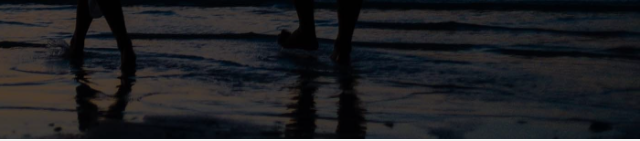
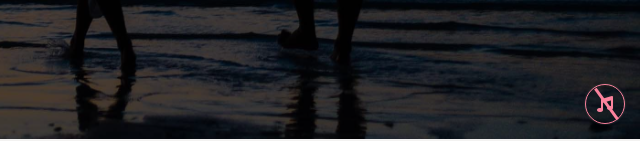
Before and after one commit to EkoSusant/undangan-nikahan, a plain HTML site: page index.html in a window 1280 px wide. Shown: the part 661-802 px from the top of the page, 640-1280 px from the left. Drawn offline with Linux system fonts and the light colour scheme.

Commit message:
audia add

```diff
--- a/css/skins/light-blue.css
+++ b/css/skins/light-blue.css
@@ -1,4 +1,5 @@
 /*  light-blue  */
+.fa-music,
 .preloader .loader i,
 .btn-1:hover,
 .people-section .people-item-inner .social-links a i,
@@ -14,7 +15,7 @@ body.dark .header .nav ul li a:hover,
 .header .nav ul li a:hover {
   color: #3e99f4;
 }
-
+.fa-music,
 .btn-1,
 .people-section .people-item-inner .social-links a i,
 .event-section .event-item-inner:before,
@@ -25,8 +26,8 @@ body.dark .header .nav ul li a:hover,
 .preloader .loader:before {
   border-right-color: #3e99f4;
 }
-
-.setting .s-toggle-btn,/* wrong toggle */
+.fa-music.pause:after,
+.setting .s-toggle-btn,
 .btn-1,
 .rsvp-section,
 .people-section .people-item-inner .social-links a:hover i,
--- a/css/skins/light-green.css
+++ b/css/skins/light-green.css
@@ -1,4 +1,5 @@
 /*  light-green  */
+.fa-music,
 .preloader .loader i,
 .btn-1:hover,
 .people-section .people-item-inner .social-links a i,
@@ -14,7 +15,7 @@ body.dark .header .nav ul li a:hover,
 .header .nav ul li a:hover {
   color: #0dcebd;
 }
-
+.fa-music,
 .btn-1,
 .people-section .people-item-inner .social-links a i,
 .event-section .event-item-inner:before,
@@ -25,7 +26,7 @@ body.dark .header .nav ul li a:hover,
 .preloader .loader:before {
   border-right-color: #0dcebd;
 }
-
+.fa-music.pause:after,
 .setting .s-toggle-btn,
 .btn-1,
 .rsvp-section,
--- a/css/skins/pink.css
+++ b/css/skins/pink.css
@@ -1,4 +1,5 @@
 /*  pink color style    */
+.fa-music,
 .preloader .loader i,
 .btn-1:hover,
 .people-section .people-item-inner .social-links a i,
@@ -14,7 +15,7 @@ body.dark .header .nav ul li a:hover,
 .header .nav ul li a:hover {
   color: #fb839e;
 }
-
+.fa-music,
 .btn-1,
 .people-section .people-item-inner .social-links a i,
 .event-section .event-item-inner:before,
@@ -25,6 +26,7 @@ body.dark .header .nav ul li a:hover,
 .preloader .loader:before {
   border-right-color: #fb839e;
 }
+.fa-music.pause:after,
 .setting .s-toggle-btn,
 .btn-1,
 .rsvp-section,
--- a/css/skins/red.css
+++ b/css/skins/red.css
@@ -1,4 +1,5 @@
 /*  red  */
+.fa-music,
 .preloader .loader i,
 .btn-1:hover,
 .people-section .people-item-inner .social-links a i,
@@ -14,7 +15,7 @@ body.dark .header .nav ul li a:hover,
 .header .nav ul li a:hover {
   color: #cc3a3b;
 }
-
+.fa-music,
 .btn-1,
 .people-section .people-item-inner .social-links a i,
 .event-section .event-item-inner:before,
@@ -25,6 +26,7 @@ body.dark .header .nav ul li a:hover,
 .preloader .loader:before {
   border-right-color: #cc3a3b;
 }
+.fa-music.pause:after,
 .setting .s-toggle-btn,/* wrong toggle */
 .btn-1,
 .rsvp-section,
--- a/css/skins/yellow.css
+++ b/css/skins/yellow.css
@@ -1,4 +1,5 @@
 /*  yellow  */
+.fa-music,
 .preloader .loader i,
 .btn-1:hover,
 .people-section .people-item-inner .social-links a i,
@@ -14,7 +15,7 @@ body.dark .header .nav ul li a:hover,
 .header .nav ul li a:hover {
   color: #ff9801;
 }
-
+.fa-music,
 .btn-1,
 .people-section .people-item-inner .social-links a i,
 .event-section .event-item-inner:before,
@@ -25,7 +26,9 @@ body.dark .header .nav ul li a:hover,
 .preloader .loader:before {
   border-right-color: #ff9801;
 }
+.fa-music.pause:after,
 /* wrong toggle */
+
 .setting .s-toggle-btn,
 .btn-1,
 .rsvp-section,
--- a/css/style.css
+++ b/css/style.css
@@ -842,6 +842,7 @@ footer {
   text-align: center;
   letter-spacing: 2px;
 }
+/* copyright text */
 p.copyright-text {
   text-align: center;
   font-size: 14px;
@@ -849,6 +850,30 @@ p.copyright-text {
   color: #555555;
   padding: 20px 0;
   border-top: 1px solid #cccccc;
+}
+/* Audio */
+.fa-music {
+  position: fixed;
+  right: 15px;
+  bottom: 15px;
+  width: 40px;
+  height: 40px;
+  border: 1px solid transparent;
+  border-radius: 50%;
+  z-index: 1;
+  cursor: pointer;
+  line-height: 38px;
+  text-align: center;
+  box-shadow: 0 0 2px #444444;
+  text-shadow: 0 0 1px #444444;
+}
+.fa-music.pause:after {
+  content: "";
+  position: absolute;
+  left: 50%;
+  width: 3px;
+  height: 100%;
+  transform: rotate(-36deg);
 }
 
 /* dark theme mode */
--- a/index.html
+++ b/index.html
@@ -716,6 +716,14 @@
       </label>
     </div>
     <!-- Theme Color Section End -->
+    <!-- audio start -->
+    <audio
+      id="myAudio"
+      loop="loop"
+      src="audio/Train_marryme.mp3"
+      type="audio/mp3"></audio>
+    <i class="fa fa-music pause"></i>
+    <!-- audio end -->
 
     <!-- jquery -->
     <script src="js/jquery.min.js" type="text/javascript"></script>
--- a/js/main.js
+++ b/js/main.js
@@ -15,6 +15,16 @@ $(window).on("load", function () {
     setTimeout(slideShow, 5000);
   }
   slideShow();
+
+  //audio
+  $(".fa-music").click(function () {
+    if ($(this).hasClass("pause")) {
+      $("#myAudio")[0].play();
+    } else {
+      $("#myAudio")[0].pause();
+    }
+    $(this).toggleClass("pause");
+  });
 });
 
 $(document).ready(function () {
```
Also changed, not shown: 1 other file.
